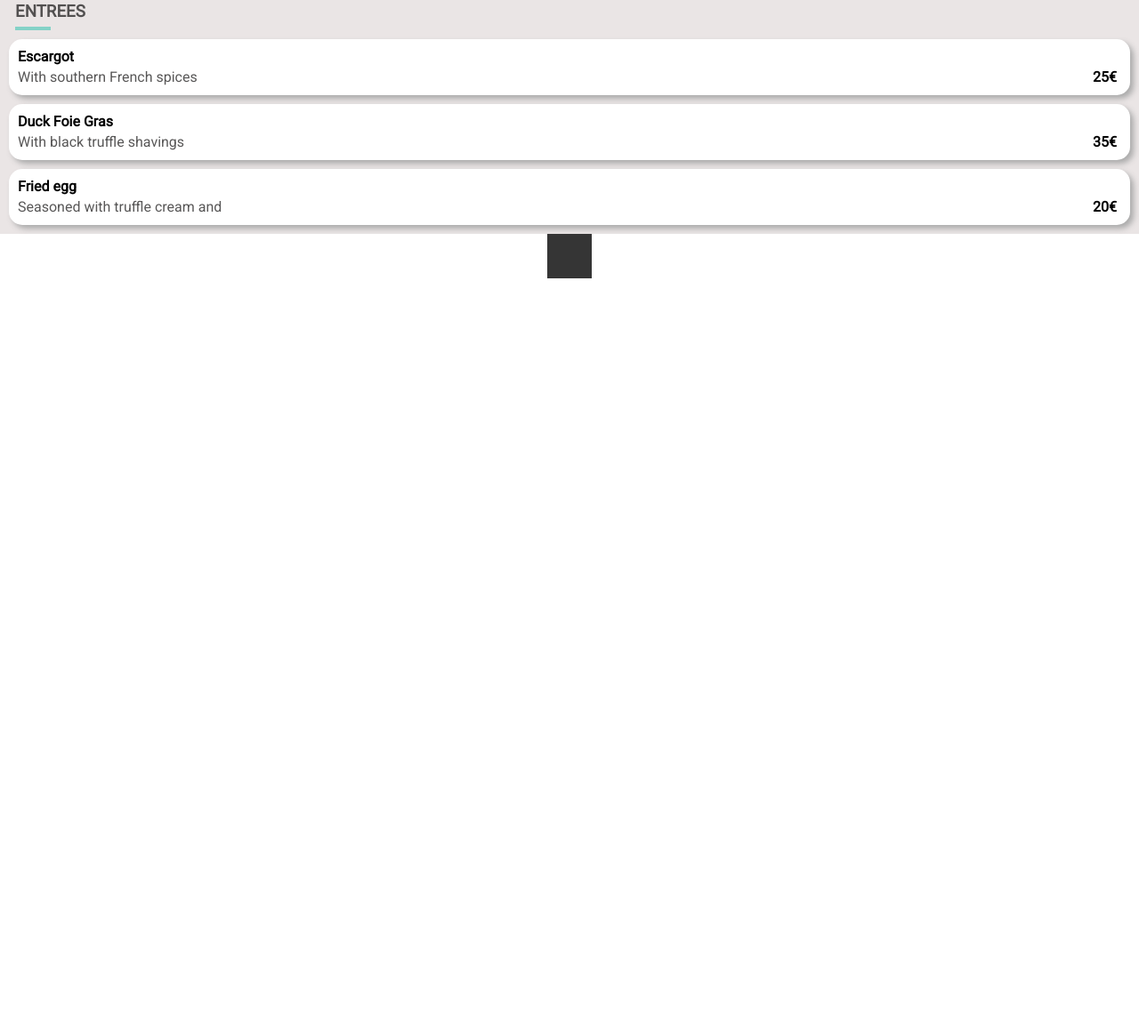
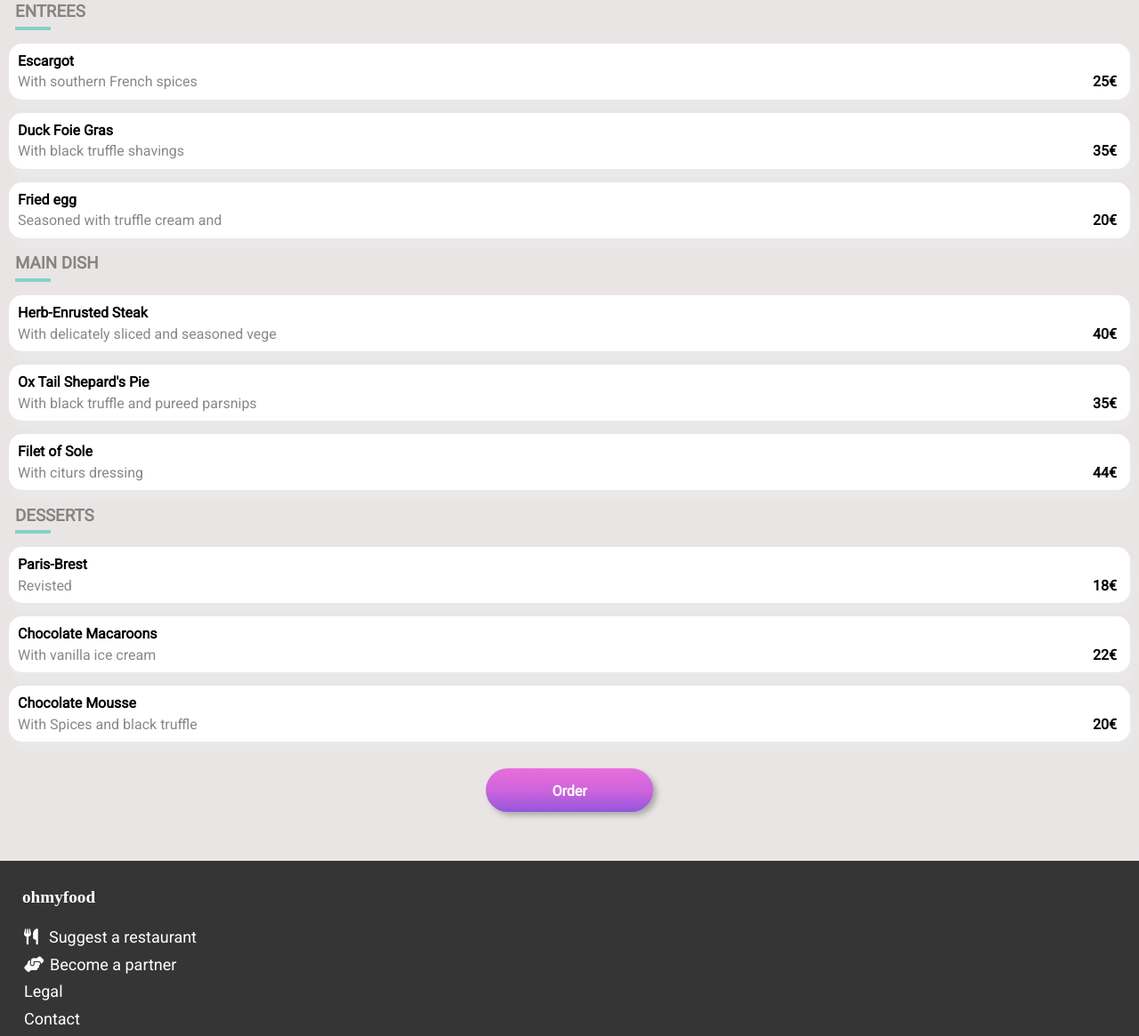
Before and after one commit to tinatu182/Project3, a website: page sass/pages/full-palette.html in a window 1280 px wide. Shown: the part 397-1562 px from the top of the page at 89% size. Before the commit the page ends 800 px from the top, so only its background shows below. Drawn offline with Linux system fonts and the light colour scheme; a web font is replaced by a local one.

Commit message:
finished full palette

```diff
--- a/sass/layout/_footer.scss
+++ b/sass/layout/_footer.scss
@@ -13,7 +13,7 @@ footer {
 
 .footer_text {
     list-style-type: none;
-    margin: -16px 24px 24px -38px;
+    margin: -16px 24px 5px -38px;
     font-size: 18px;
 
     li {
--- a/sass/layout/_howto.scss
+++ b/sass/layout/_howto.scss
@@ -5,6 +5,7 @@
 .howto_title {
     margin: 11px;
 }
+
 .howto_number {
     display: flex;
     justify-content: center;
@@ -29,12 +30,13 @@ i {
     width: 32px;
     font-size: 20px;
 }
- .howto_icon-3 {
+
+.howto_icon-3 {
     color: $color-icon;
     margin: 5px 8px 7px 0px;
     width: 32px;
     font-size: 20px;
- }
+}
 
 .howto {
     display: flex;
@@ -53,7 +55,7 @@ i {
     border: 12px solid #f6f6f6;
     border-radius: 25px;
     font-weight: bold;
-    box-shadow: 4px 10px 6px #e9e9e9;
+    box-shadow: 4px 10px 6px $color-shadow;
     width: 320px;
 }
 
--- a/sass/layout/_menu.scss
+++ b/sass/layout/_menu.scss
@@ -42,12 +42,13 @@
   font-size: 28px;
 }
 
-.first_menu h3 {
+.menu h3 {
   padding-left: 17px;
   text-transform: uppercase;
   margin-bottom: 5px;
   color: $color-faded;
 }
+
 .line {
   width: 40px;
   border: 2px solid $color-check;
@@ -57,9 +58,10 @@
 .meals {
   background-color: #fff;
   border-radius: 15px;
-    margin: 10px;
+  margin: 15px 10px 15px 10px;
   padding: 10px;
-    box-shadow: 4px 4px 6px #aaa;
+  box-shadow: 4px 10px 6px $color-shadow;
+  ;
   position: relative;
   cursor: pointer;
   white-space: nowrap;
@@ -67,21 +69,26 @@
   overflow: hidden;
   height: 63px;
   transition: padding-right 450ms ease-in-out;
+
   &:hover {
     padding-right: 75px;
   }
+
   &:hover .meal_icon {
     opacity: 1;
     transform: translate(-50px);
   }
+
   &:hover .fa-circle-check {
-      transform: rotate(360deg) ;
+    transform: rotate(360deg);
   }
 }
+
 .meals h4 {
   position: relative;
   top: -20px;
 }
+
 .meal_icon {
   display: flex;
   justify-content: center;
@@ -97,11 +104,13 @@
   top: 0;
   opacity: 0;
   transition: transform 330ms ease-in-out;
+
   & .fa-circle-check {
     color: #fff;
     transition: transform 500ms ease-in-out;
   }
 }
+
 .meal_text {
   display: flex;
   justify-content: space-between;
@@ -110,6 +119,7 @@
   position: relative;
   top: -39px;
 }
+
 .meal_text p {
   margin: 0;
   white-space: nowrap;
@@ -120,6 +130,34 @@
   //   padding-right: 20px;
   // }
 }
+
 .meal_text span {
   margin-right: 5px;
 }
+
+.btn_order button {
+  background-image: $color-btn;
+  border: 0px solid transparent;
+  border-radius: 30px;
+  padding: 17px 22px;
+  color: #fff;
+  font-weight: bold;
+  box-shadow: 4px 4px 6px #aaa;
+  cursor: pointer;
+  margin-bottom: 55px;
+  display: block;
+  width: 188px;
+  height: 49px;
+}
+
+.btn_order button:hover {
+  background-color: #ae80e5;
+  background-blend-mode: lighten;
+  box-shadow: 4px 4px 6px #000;
+}
+
+.order {
+  display: flex;
+  justify-content: center;
+  margin: 30px 0px 0px 0px;
+}
--- a/sass/layout/_restaurant.scss
+++ b/sass/layout/_restaurant.scss
@@ -52,15 +52,17 @@
    object-fit: cover;
    border-radius: 20px 20px 0 0;
  }
-.card_title{
+
+ .card_title {
    color: $color-primary;
    position: relative;
-  right: -5%
+   padding-left: 18px;
  }
+
  .card_text {
    color: $color-faded;
    position: relative;
-  right: -5%;
+   padding-left: 18px;
    top: -4%;
  }
 
--- a/sass/pages/full-palette.html
+++ b/sass/pages/full-palette.html
@@ -29,11 +29,9 @@
                     <i class="fill fa-regular fa-heart"></i>
                 </div>
             </div>
-            <div class="first_menu">
-                <div class="entrees">
-                    <h3>Entrees</h3>
-                    <div class="line"></div>
-                </div>
+            <div class="menu">
+                <h3>Entrees</h3>
+                <div class="line"></div>
                 <div class="meals">
                     <h4>Escargot</h4>
                     <div class="meal_text">
@@ -65,10 +63,91 @@
                     </div>
                 </div>
             </div>
+            <div class="menu">
+                <h3>Main Dish</h3>
+                <div class="line"></div>
+                <div class="meals">
+                    <h4>Herb-Enrusted Steak</h4>
+                    <div class="meal_text">
+                        <p>With delicately sliced and seasoned vege</p>
+                        <span><strong>40€</strong></span>
+                    </div>
+                    <div class="meal_icon">
+                        <span><i class="fa-regular fa-circle-check"></i></span>
+                    </div>
+                </div>
+                <div class="meals">
+                    <h4>Ox Tail Shepard's Pie</h4>
+                    <div class="meal_text">
+                        <p>With black truffle and pureed parsnips</p>
+                        <span><strong>35€</strong></span>
+                    </div>
+                    <div class="meal_icon">
+                        <span><i class="fa-regular fa-circle-check"></i></span>
+                    </div>
+                </div>
+                <div class="meals">
+                    <h4>Filet of Sole</h4>
+                    <div class="meal_text">
+                        <p>With citurs dressing</p>
+                        <span><strong>44€</strong></span>
+                    </div>
+                    <div class="meal_icon">
+                        <span><i class="fa-regular fa-circle-check"></i></span>
+                    </div>
+                </div>
+            </div>
+
+            <div class="menu">
+                <h3>Desserts</h3>
+                <div class="line"></div>
+                <div class="meals">
+                    <h4>Paris-Brest</h4>
+                    <div class="meal_text">
+                        <p>Revisted</p>
+                        <span><strong>18€</strong></span>
+                    </div>
+                    <div class="meal_icon">
+                        <span><i class="fa-regular fa-circle-check"></i></span>
+                    </div>
+                </div>
+                <div class="meals">
+                    <h4>Chocolate Macaroons</h4>
+                    <div class="meal_text">
+                        <p>With vanilla ice cream</p>
+                        <span><strong>22€</strong></span>
+                    </div>
+                    <div class="meal_icon">
+                        <span><i class="fa-regular fa-circle-check"></i></span>
+                    </div>
+                </div>
+                <div class="meals">
+                    <h4>Chocolate Mousse</h4>
+                    <div class="meal_text">
+                        <p>With Spices and black truffle</p>
+                        <span><strong>20€</strong></span>
+                    </div>
+                    <div class="meal_icon">
+                        <span><i class="fa-regular fa-circle-check"></i></span>
+                    </div>
+                </div>
+            </div>
+            <div class="order">
+                <span class="btn_order">
+                    <button>Order</button>
+                </span>
+            </div>
         </div>
-
-        <footer>
-        </footer>
+    </main>
+    <footer>
+        <h3 class="footer_title">ohmyfood</h3>
+        <ul class="footer_text">
+            <li><a href="#"><i class="fa-solid fa-utensils"></i>Suggest a restaurant</a></li>
+            <li><a href="#"><i class="fa-solid fa-handshake-angle"></i>Become a partner</a></li>
+            <li><a href="#">Legal</a></li>
+            <li><a href="mailto:ohmyfood-contact@gmail.com">Contact</a></li>
+        </ul>
+    </footer>
 </body>
 
 </html>
--- a/sass/utils/_variables.scss
+++ b/sass/utils/_variables.scss
@@ -1,6 +1,6 @@
 $color-primary: #000;
 $color-secondary: #000000bf;
-$color-faded: #191717b9;
+$color-faded: #727472db;
 $color-icon: #9356dc;
 $color-box: #a9f4e1;
 $color-btn: linear-gradient(to top, #9356dc, #cf64dc, #e86edb);
@@ -10,3 +10,4 @@ $breakpoint-tablet: 796px;
 $breakpoint-desktop: 992px;
 $color-menu: #eae5e5;
 $color-check: #84d2c7;
+$color-shadow: #e9e9e9;
```
Also changed, not shown: index.html (+1 -0 lines), public/css/style.css, 1 other file. Lines whose indentation alone changed are shown as unchanged.
